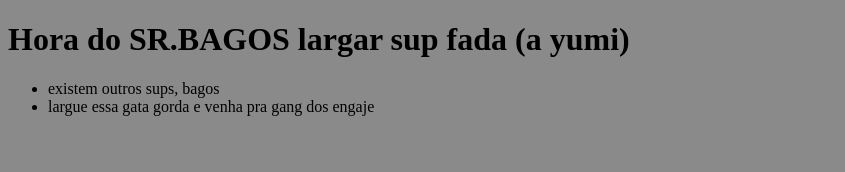
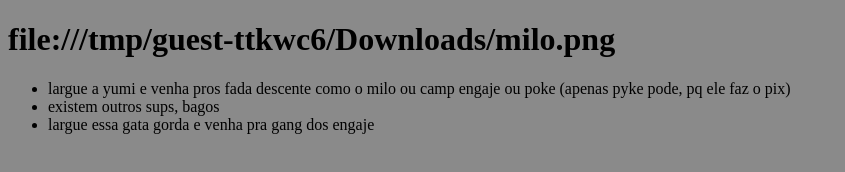
Before and after one commit to monomillo/vempentadermilo, a plain HTML site: page index.html in a window 1280 px wide. Shown: the whole page, without its empty margins (0-845 px from the left). Drawn offline with Linux system fonts and the light colour scheme.

Commit message:
largue yumi

```diff
--- a/index.html
+++ b/index.html
@@ -7,8 +7,9 @@
     <link rel="stylesheet" href="style.css">
 </head>
 <body>
-    <h1> Hora do SR.BAGOS largar sup fada (a yumi)</h1>
+    <h1> file:///tmp/guest-ttkwc6/Downloads/milo.png</h1>
     <ul>
+        <li class="cabecalho-lista-item"> largue a yumi e venha pros fada descente como o milo ou camp engaje ou poke (apenas pyke pode, pq ele faz o pix) </li>
         <li class="cabecalho-lista-item"> existem outros sups, bagos </li>
         <li class="cabecalho-lista-item"> largue essa gata gorda e venha pra gang dos engaje </li>
     </ul>
```
